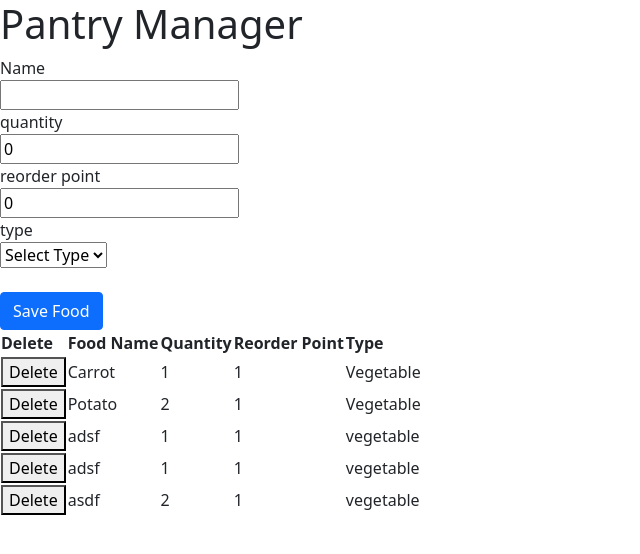
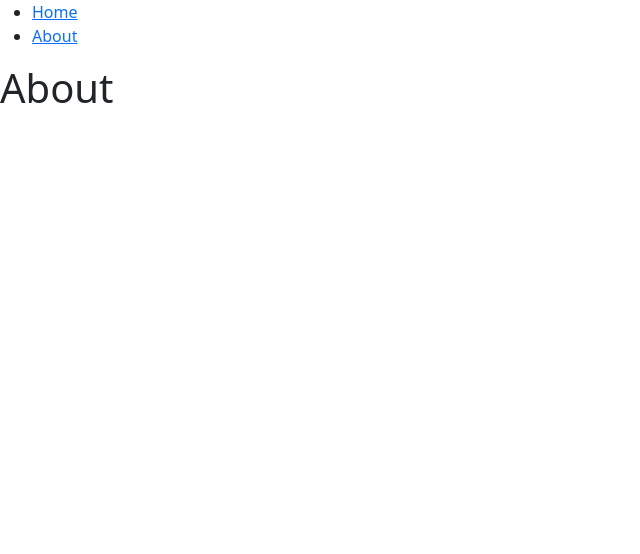
Before and after one commit to kjaf/e-gineeringInventory, a React (Create React App) app in the folder reactworkshopkylefetterman/: page /about in a window 1280 px wide. Shown: the top 554 px of the page, without its empty margins (0-640 px from the left). Built offline with nearby package versions, Linux system fonts and the light colour scheme; data requests are answered from the project's data file.

Commit message:
added navigation and routes

```diff
--- /dev/null
+++ b/reactworkshopkylefetterman/src/About.tsx
@@ -0,0 +1,11 @@
+import React from 'react'
+
+const About = () => {
+    return (
+        <div>
+            <h1>About</h1>
+        </div>
+    )
+}
+
+export default About
--- /dev/null
+++ b/reactworkshopkylefetterman/src/Nav.tsx
@@ -0,0 +1,17 @@
+import React from 'react'
+import {Link} from 'react-router-dom'
+
+const Nav = () => {
+    return (
+        <nav>
+            <ul>
+                <li><Link to="/">Home</Link></li>
+                <li><Link to="/about">About</Link></li>
+
+            </ul>
+        </nav>
+    )
+
+}
+
+export default Nav
--- a/reactworkshopkylefetterman/src/index.tsx
+++ b/reactworkshopkylefetterman/src/index.tsx
@@ -2,6 +2,9 @@ import {render} from 'react-dom'
 import React from 'react'
 import App from './App'
 import 'bootstrap/dist/css/bootstrap.min.css';
+import {BrowserRouter, Route} from 'react-router-dom'
+import About from './About';
+import  Nav  from './Nav';
 
 //our first react component
 
@@ -11,4 +14,12 @@ import 'bootstrap/dist/css/bootstrap.min.css';
 //for                                       htmlFor
 //inline styles are strings                 inline styles are objects, Numbers=px
 //<!-- comments like this -->                {/* comments like this  */}
-render(<App />,document.getElementById("root"))
+render(
+
+<BrowserRouter>
+<Nav />
+    <Route path="/about"><About /></Route>
+    <Route path="/" exact><App /></Route>
+</BrowserRouter>
+
+,document.getElementById("root"))
```
Also changed, not shown: 1 other file (tests, documents, lock files or other folders).
